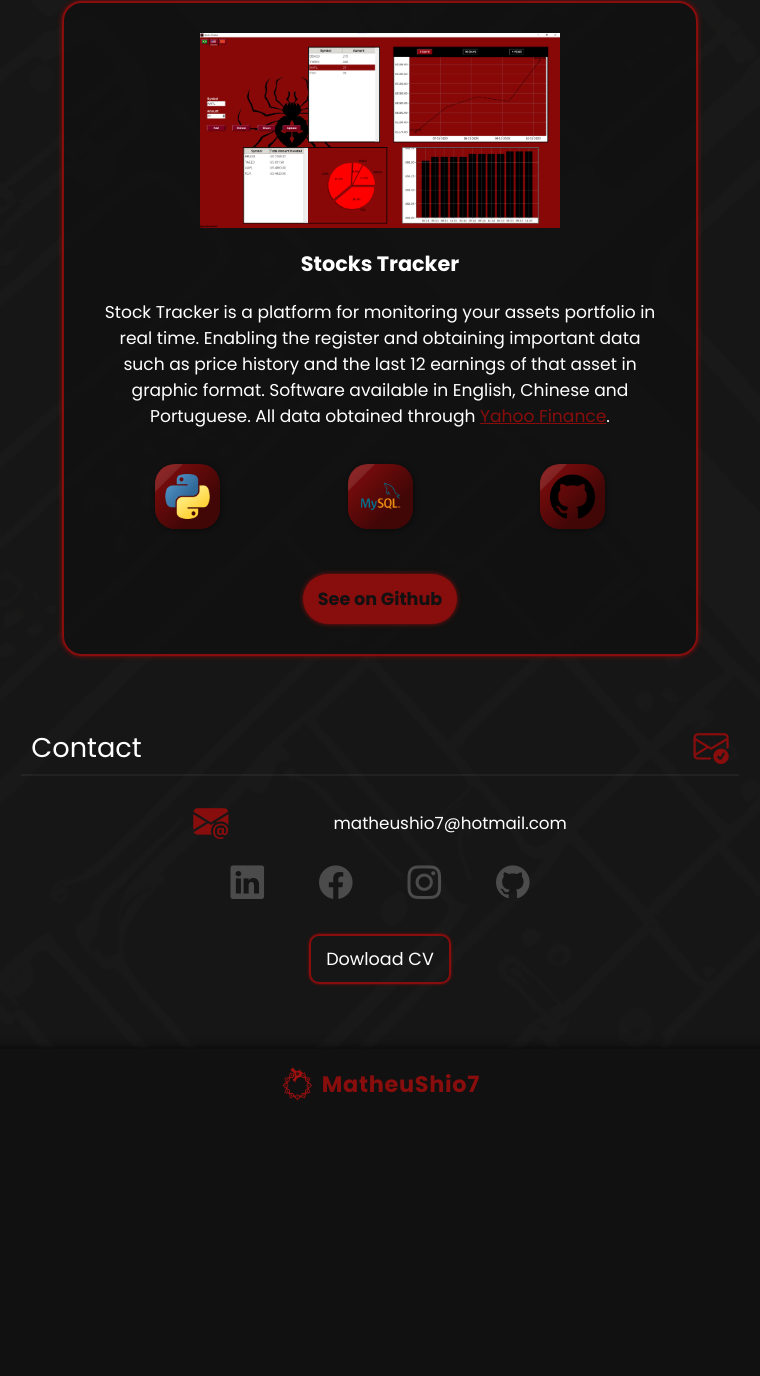
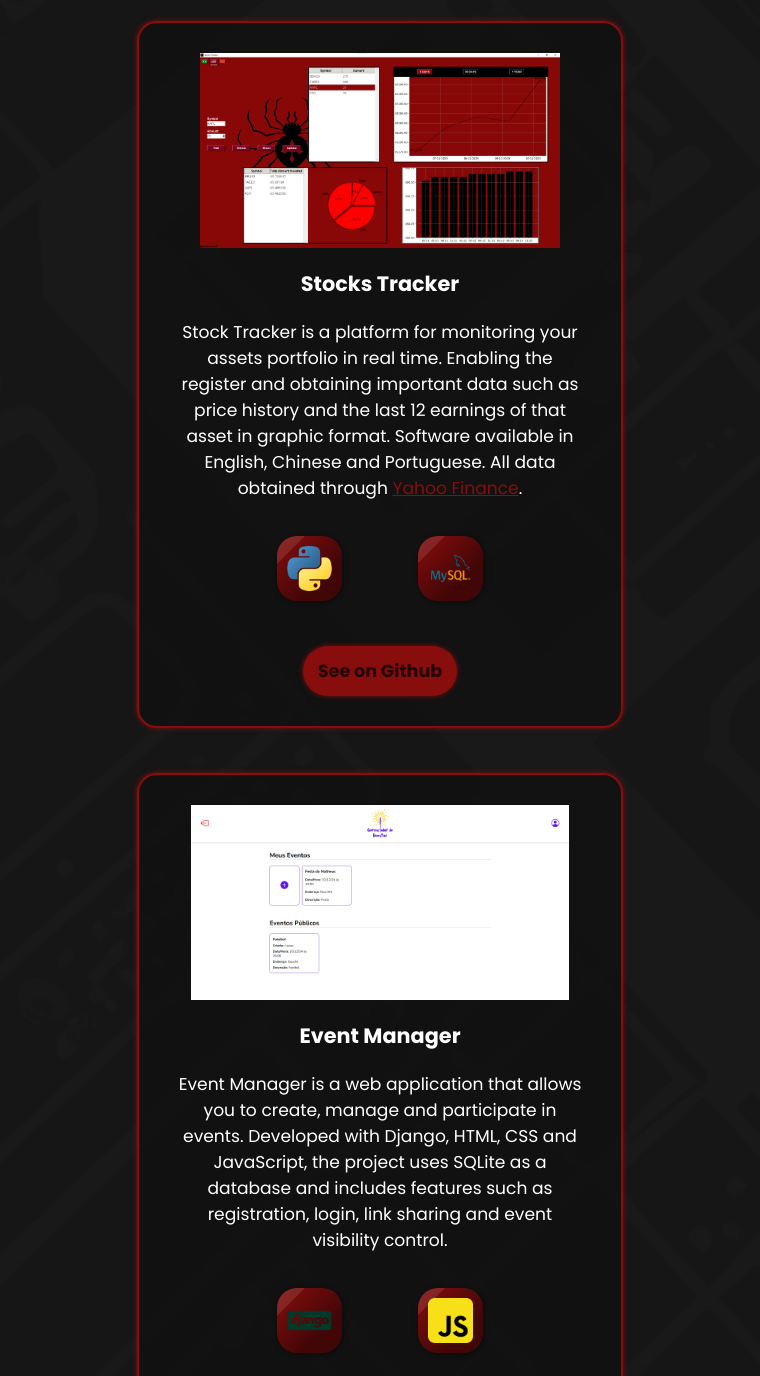
Before and after one commit to MatheuShio7/Portfolio, a plain HTML site: page index.html in a window 1280 px wide. Shown: the part 807-2183 px from the top of the page, without its empty margins (260-1020 px from the left). Before the commit the page ends 1926 px from the top, so only its background shows below. Drawn offline with nearby package versions, Linux system fonts and the light colour scheme.

Commit message:
commit 26
added Event Manager (new project), changed the name of some classes and css.

```diff
--- a/index.html
+++ b/index.html
@@ -110,12 +110,13 @@
             </div>
             <hr class="baseSection_hr">
 
-            <div class="stockTracker-container">
-                <img class="stocksTracker-image" src="images/stocks_tracker.png" alt="Stocks Tracker">
+            <div class="projects">
+                <div class="project-container">
+                    <img class="project-image" src="images/stocks_tracker.png" alt="Stocks Tracker">
                     <h3 class="project_name">
                         Stocks Tracker
                     </h3>
-                <p>
+                    <p class="stocks-tracker-text">
                         Stock Tracker is a platform for monitoring your assets portfolio in real time. Enabling the register and obtaining important data such as price history and the last 12 earnings of that asset in graphic format. Software available in English, Chinese and Portuguese. All data obtained through <a href="https://finance.yahoo.com/" target="_blank">Yahoo Finance</a>.
                     </p>
                     <div class="project_techs">
@@ -125,11 +126,27 @@
                         <div class="tech_border project_tech_border">
                             <img src="images/mysql.png" alt="MySQL" class="tech_logo project_tech_logo">
                         </div>
+                    </div>
+                    <a href="https://github.com/MatheuShio7/Stocks-Tracker" class="seeOnGit-btn" target="_blank">See on Github</a>
+                </div>
+                <div class="project-container">
+                    <img class="project-image" src="images/event_manager.png" alt="Event Manager">
+                    <h3 class="project_name">
+                        Event Manager
+                    </h3>
+                    <p class="event-manager-text">
+                        Event Manager is a web application that allows you to create, manage and participate in events. Developed with Django, HTML, CSS and JavaScript, the project uses SQLite as a database and includes features such as registration, login, link sharing and event visibility control.
+                    </p>
+                    <div class="project_techs">
                         <div class="tech_border project_tech_border">
-                        <img src="images/github.png" alt="GitHub" class="tech_logo project_tech_logo">
+                            <img src="images/django.webp" alt="Django" class="tech_logo project_tech_logo">
+                        </div>
+                        <div class="tech_border project_tech_border">
+                            <img src="images/js.png" alt="JavaScript" class="tech_logo project_tech_logo">
                         </div>
                     </div>
-                <a href="https://github.com/MatheuShio7/Stocks-Tracker" class="seeOnGit-btn" target="_blank">See on Github</a>
+                    <a href="https://github.com/MatheuShio7/Gerenciador-Eventos" class="seeOnGit-btn" target="_blank">See on Github</a>
+                </div>
             </div>
         </section>
 
--- a/script.js
+++ b/script.js
@@ -120,7 +120,11 @@ window.addEventListener('load', function() {
         this.document.querySelector('.skills-title').innerHTML = 'Habilidades'
 
         this.document.querySelector('.projects-title').innerHTML = 'Projetos'
-        this.document.querySelector('.stockTracker-container p').innerHTML = 'Stock Tracker é uma plataforma para monitorar seu portfólio de ativos em tempo real. Habilitando o cadastro e obtendo dados importantes como histórico de preços e os últimos 12 ganhos daquele ativo em formato de gráfico. Software disponível em inglês, chinês e português. Todos os dados obtidos através do <a href="https://finance.yahoo.com/" target="_blank">Yahoo Finance</a>.'
+
+        this.document.querySelector('.stocks-tracker-text').innerHTML = 'Stocks Tracker é uma plataforma para monitorar seu portfólio de ativos em tempo real. Habilitando o cadastro e obtendo dados importantes como histórico de preços e os últimos 12 ganhos daquele ativo em formato de gráfico. Software disponível em inglês, chinês e português. Todos os dados obtidos através do <a href="https://finance.yahoo.com/" target="_blank">Yahoo Finance</a>.'
+
+        this.document.querySelector('.event-manager-text').innerHTML = 'O Event Manager é uma aplicação web que permite criar, gerenciar e participar de eventos. Desenvolvido com Django, HTML, CSS e JavaScript, o projeto utiliza SQLite como banco de dados e inclui funcionalidades como cadastro, login, compartilhamento de links e controle de visibilidade dos eventos.'
+
         this.document.querySelector('.seeOnGit-btn').innerHTML = 'Ver no GitHub'
 
         this.document.querySelector('.contact-title').innerHTML = 'Contato'
--- a/styles/main.css
+++ b/styles/main.css
@@ -212,7 +212,12 @@ main {
     margin-top: 20px;
 }
 
-.stockTracker-container {
+.projects {
+    display: flex;
+    flex-wrap: wrap;
+}
+
+.project-container {
     display: flex;
     flex-flow: column;
     align-items: center;
@@ -230,26 +235,27 @@ main {
     box-shadow: 0 0 5px var(--red);
 }
 
-.stockTracker-container > .stocksTracker-image {
+.project-container > .project-image {
     height: 145px;
 }
 
-.stockTracker-container > .project_name {
+.project-container > .project_name {
     padding: 15px 0;
     color: white;
 }
 
-.stockTracker-container > p {
+.project-container > p {
     text-align: center;
     color: white;
 }
 
-.stockTracker-container > p > a {
+.project-container > p > a {
     color: var(--red);
 }
 
-.stockTracker-container > .project_techs {
+.project-container > .project_techs {
     display: flex;
+    flex-flow: row wrap;
     justify-content: space-between;
 
     width: 80%;
@@ -282,7 +288,7 @@ main {
     text-decoration: none;
 
     background-color: var(--red);
-    color: rgb(17, 17, 17);
+    color: rgba(0, 0, 0, 0.733);
 
     border-radius: 25px;
     box-shadow: 0 0 5px var(--red);
@@ -291,7 +297,7 @@ main {
 }
 
 .seeOnGit-btn:active {
-    transform: scale(1.05);
+    transform: scale(1.03);
     box-shadow: 0 0 10px var(--red);
 }
 
--- a/styles/media-query.css
+++ b/styles/media-query.css
@@ -8,11 +8,11 @@
         width: 75%;
     }
 
-    .stockTracker-container > .stocksTracker-image {
+    .project-container > .project-image {
         height: 125px;
     }
 
-    .stockTracker-container > .project_techs {
+    .project-container > .project_techs {
         width: 90%;
     }
 
@@ -68,24 +68,24 @@
         margin-bottom: 30px;
     }
 
-    .stockTracker-container {
+    .project-container {
         width: 60%;
     }
 
-    .stockTracker-container {
+    .project-container {
         padding: 30px 35px;
     }
 
-    .stockTracker-container > .stocksTracker-image {
+    .project-container > .project-image {
         height: 195px;
     }
 
-    .stockTracker-container > .project_name {
+    .project-container > .project_name {
         font-size: 1.3em;
         padding: 20px 0;
     }
 
-    .stockTracker-container > .project_techs {
+    .project-container > .project_techs {
         width: 70%;
     }
 
@@ -326,16 +326,22 @@
         margin-top: 65px;
     }
 
-    .stockTracker-container {
-        width: 85%;
+    .project-container {
+        width: 65%;
+        transition: 0.5s;
     }
 
-    .stockTracker-container > p {
+    .project-container:hover {
+        transform: scale(1.02);
+        box-shadow: 0 0 20px var(--red);
+    }
+
+    .project-container > p {
         font-size: 1.07em;
     }
 
-    .stockTracker-container > .project_techs {
-        width: 80%;
+    .project-container > .project_techs {
+        width: 50%;
         margin-top: 35px;
     }
 
@@ -356,6 +362,7 @@
     .seeOnGit-btn:hover {
         transform: scale(1.05);
         box-shadow: 0 0 10px var(--red);
+        color: rgba(255, 255, 255, 0.459);
     }
 
     .contact-section {
@@ -368,7 +375,7 @@
     }
 
     .email-container {
-        width: 50%;
+        width: 38%;
     }
 
     .socialMedia-container {
@@ -428,19 +435,18 @@
         margin-top: 80px;
     }
 
-    .stockTracker-container {
+    .projects {
+        gap: 20px;
+    }
+
+    .project-container {
         width: 45%;
-        transition: 0.5s;
         margin-top: 45px;
     }
 
-    .stockTracker-container:hover {
-        transform: scale(1.02);
-        box-shadow: 0 0 20px var(--red);
-    }
-
-    .stockTracker-container > .stocksTracker-image {
+    .project-container > .project-image {
         height: 245px;
+        width: 452px;
     }
 
     .contact-section > .baseSection_head {
```
Also changed, not shown: images/event_manager.png (added). Lines whose indentation alone changed are shown as unchanged.
